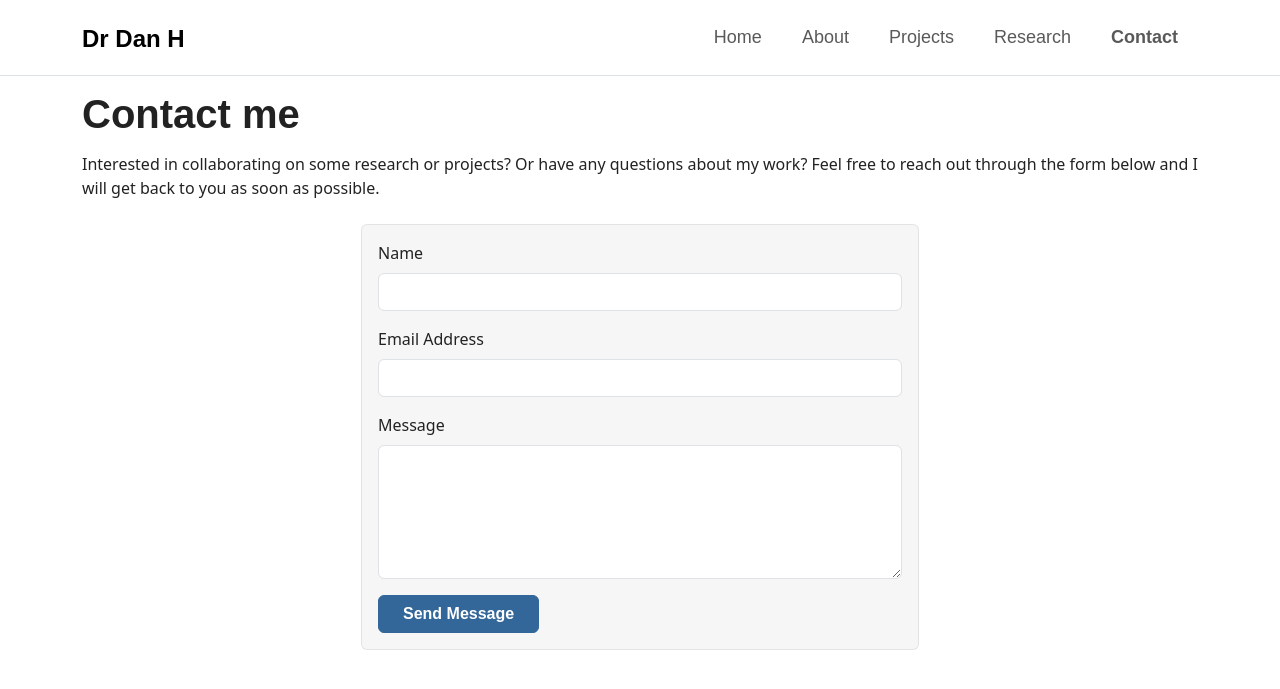
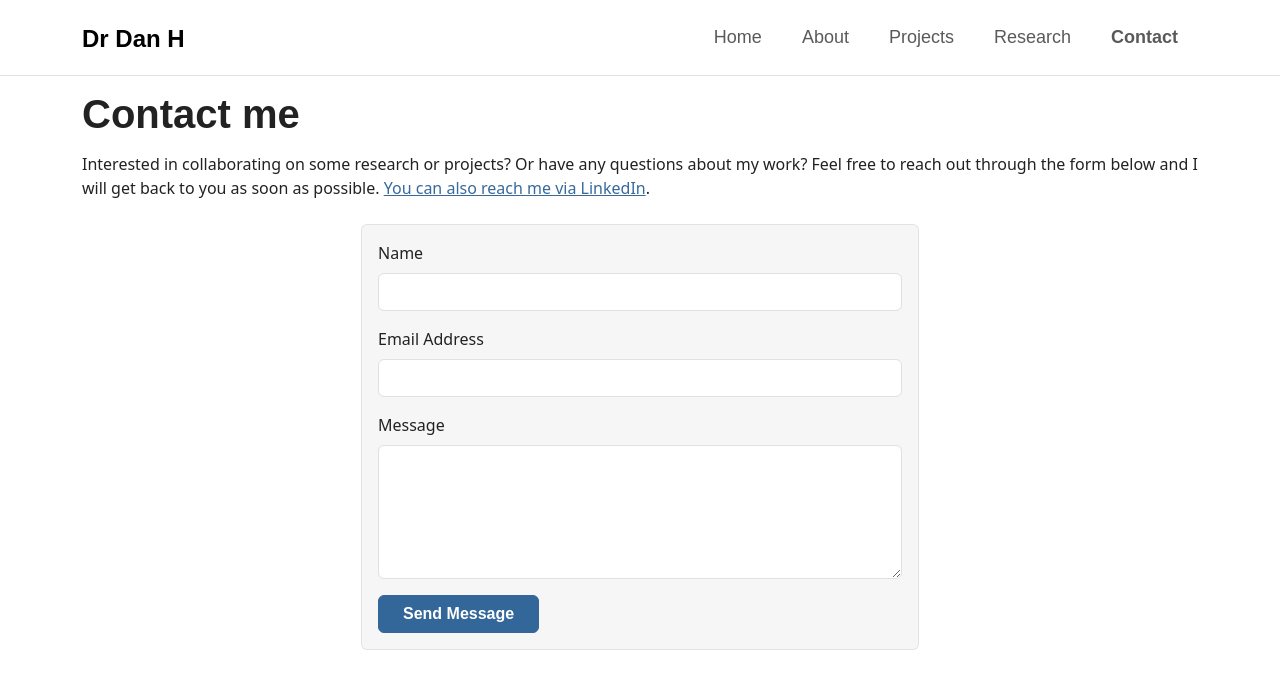
Before and after one commit to hckmd/hckmd.github.io, a Jekyll site: the page built from contact/index.md, in a window 1280 px wide. Shown: the top 689 px of the page. Built offline with Jekyll 4.4.1, drawn with Linux system fonts in a browser that asks for light colours; some web fonts are replaced.

Commit message:
Changes index.md to include link to my LinkedIn

```diff
--- a/contact/index.md
+++ b/contact/index.md
@@ -7,7 +7,7 @@ title: Contact Me
     <h1 class="mb-3">Contact me</h1>
     <p>
         Interested in collaborating on some research or projects? Or have any questions about my work? Feel free to
-        reach out through the form below and I will get back to you as soon as possible.
+        reach out through the form below and I will get back to you as soon as possible. <a href="https://www.linkedin.com/in/drdanh" class="site-link">You can also reach me via LinkedIn</a>.
     </p>
     <div class="col-12 col-md-6 offset-md-3">
         <div data-fs-success class="alert alert-success mt-4">
```
